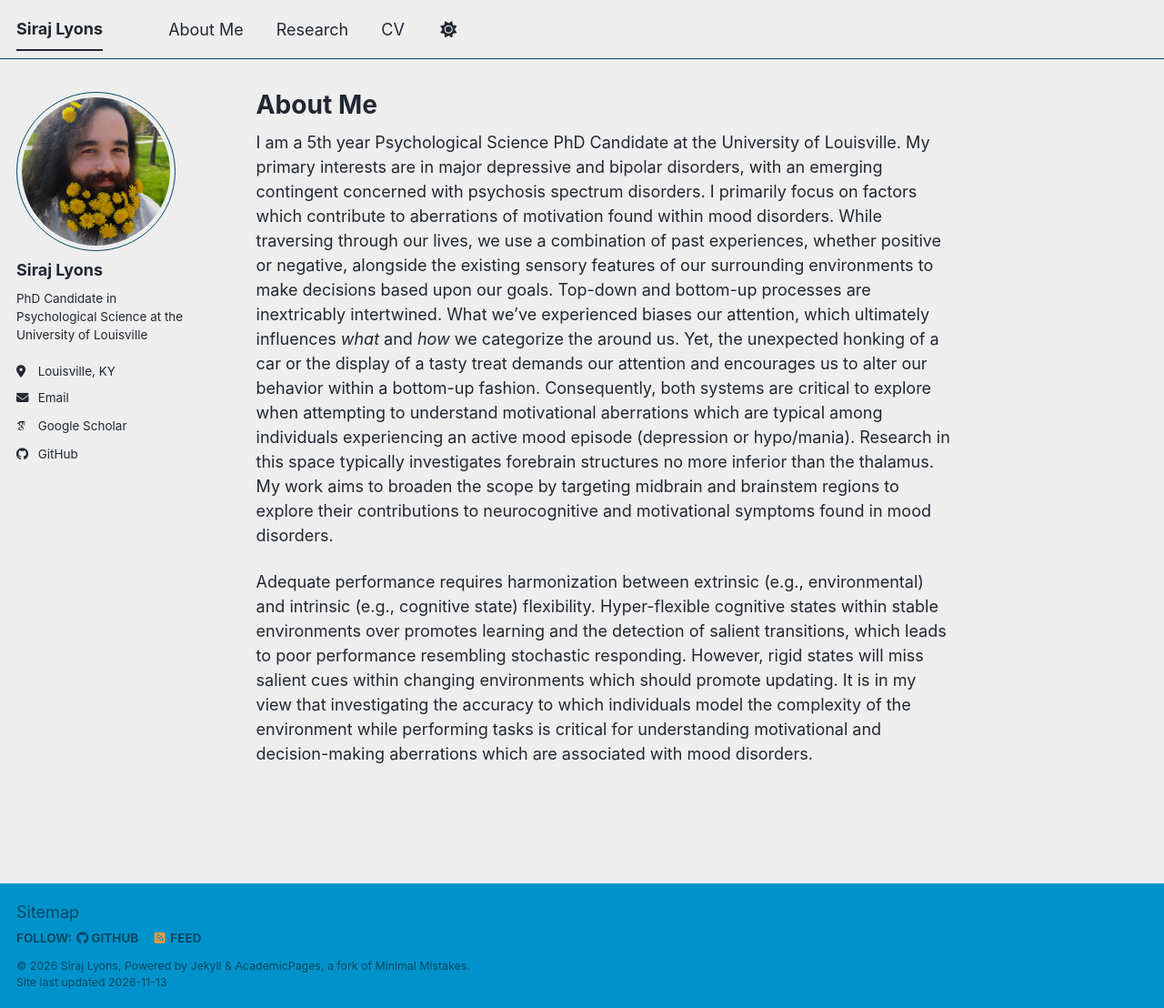
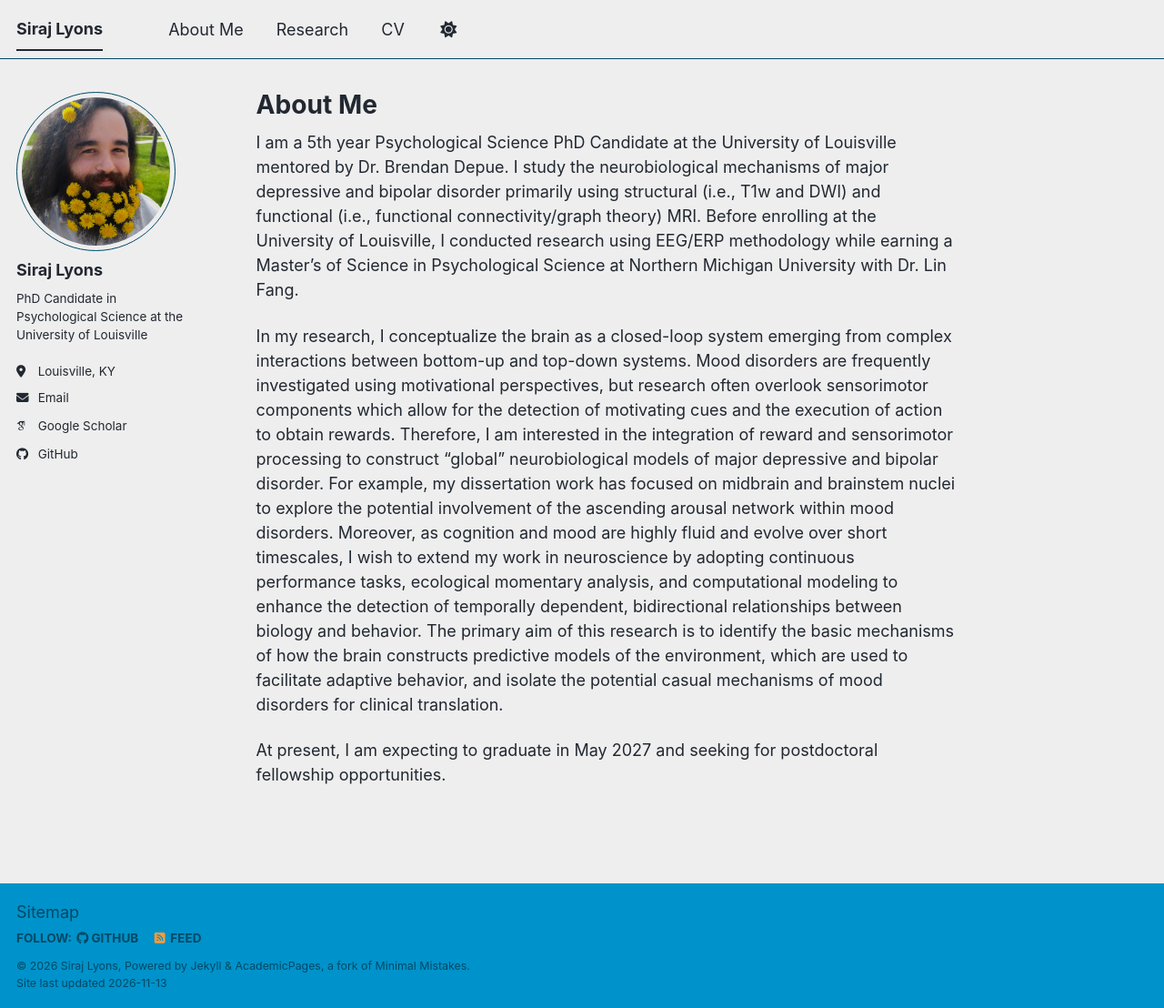
Before and after one commit to siraj-lyons/siraj-lyons.github.io, a Jekyll site: the page built from _pages/about.md, in a window 1280 px wide and 1108 px high. Shown: the whole window at 91% size. Built offline with Jekyll 4.4.1, drawn with Linux system fonts in a browser that asks for light colours; some web fonts are replaced; a script bundle is joined from its source files by our own code; library files that are not in the unit come from our copies.

Commit message:
Add files via upload

```diff
--- a/_pages/about.md
+++ b/_pages/about.md
@@ -7,6 +7,8 @@ redirect_from:
   - /about.html
 ---
 
-I am a 5th year Psychological Science PhD Candidate at the University of Louisville. My primary interests are in major depressive and bipolar disorders, with an emerging contingent concerned with psychosis spectrum disorders. I primarily focus on factors which contribute to aberrations of motivation found within mood disorders. While traversing through our lives, we use a combination of past experiences, whether positive or negative, alongside the existing sensory features of our surrounding environments to make decisions based upon our goals. Top-down and bottom-up processes are inextricably intertwined. What we've experienced biases our attention, which ultimately influences *what* and *how* we categorize the around us. Yet, the unexpected honking of a car or the display of a tasty treat demands our attention and encourages us to alter our behavior within a bottom-up fashion. Consequently, both systems are critical to explore when attempting to understand motivational aberrations which are typical among individuals experiencing an active mood episode (depression or hypo/mania). Research in this space typically investigates forebrain structures no more inferior than the thalamus. My work aims to broaden the scope by targeting midbrain and brainstem regions to explore their contributions to neurocognitive and motivational symptoms found in mood disorders.
+I am a 5th year Psychological Science PhD Candidate at the University of Louisville mentored by Dr. Brendan Depue. I study the neurobiological mechanisms of major depressive and bipolar disorder primarily using structural (i.e., T1w and DWI) and functional (i.e., functional connectivity/graph theory) MRI. Before enrolling at the University of Louisville, I conducted research using EEG/ERP methodology while earning a Master's of Science in Psychological Science at Northern Michigan University with Dr. Lin Fang.
 
-Adequate performance requires harmonization between extrinsic (e.g., environmental) and intrinsic (e.g., cognitive state) flexibility. Hyper-flexible cognitive states within stable environments over promotes learning and the detection of salient transitions, which leads to poor performance resembling stochastic responding. However, rigid states will miss salient cues within changing environments which should promote updating. It is in my view that investigating the accuracy to which individuals model the complexity of the environment while performing tasks is critical for understanding motivational and decision-making aberrations which are associated with mood disorders.
+In my research, I conceptualize the brain as a closed-loop system emerging from complex interactions between bottom-up and top-down systems. Mood disorders are frequently investigated using motivational perspectives, but research often overlook sensorimotor components which allow for the detection of motivating cues and the execution of action to obtain rewards. Therefore, I am interested in the integration of reward and sensorimotor processing to construct "global" neurobiological models of major depressive and bipolar disorder. For example, my dissertation work has focused on midbrain and brainstem nuclei to explore the potential involvement of the ascending arousal network within mood disorders. Moreover, as cognition and mood are highly fluid and evolve over short timescales, I wish to extend my work in neuroscience by adopting continuous performance tasks, ecological momentary analysis, and computational modeling to enhance the detection of temporally dependent, bidirectional relationships between biology and behavior. The primary aim of this research is to identify the basic mechanisms of how the brain constructs predictive models of the environment, which are used to facilitate adaptive behavior, and isolate the potential casual mechanisms of mood disorders for clinical translation.
+
+At present, I am expecting to graduate in May 2027 and seeking for postdoctoral fellowship opportunities.
```
Also changed, not shown: _pages/cv.md (+1 -1 lines).
